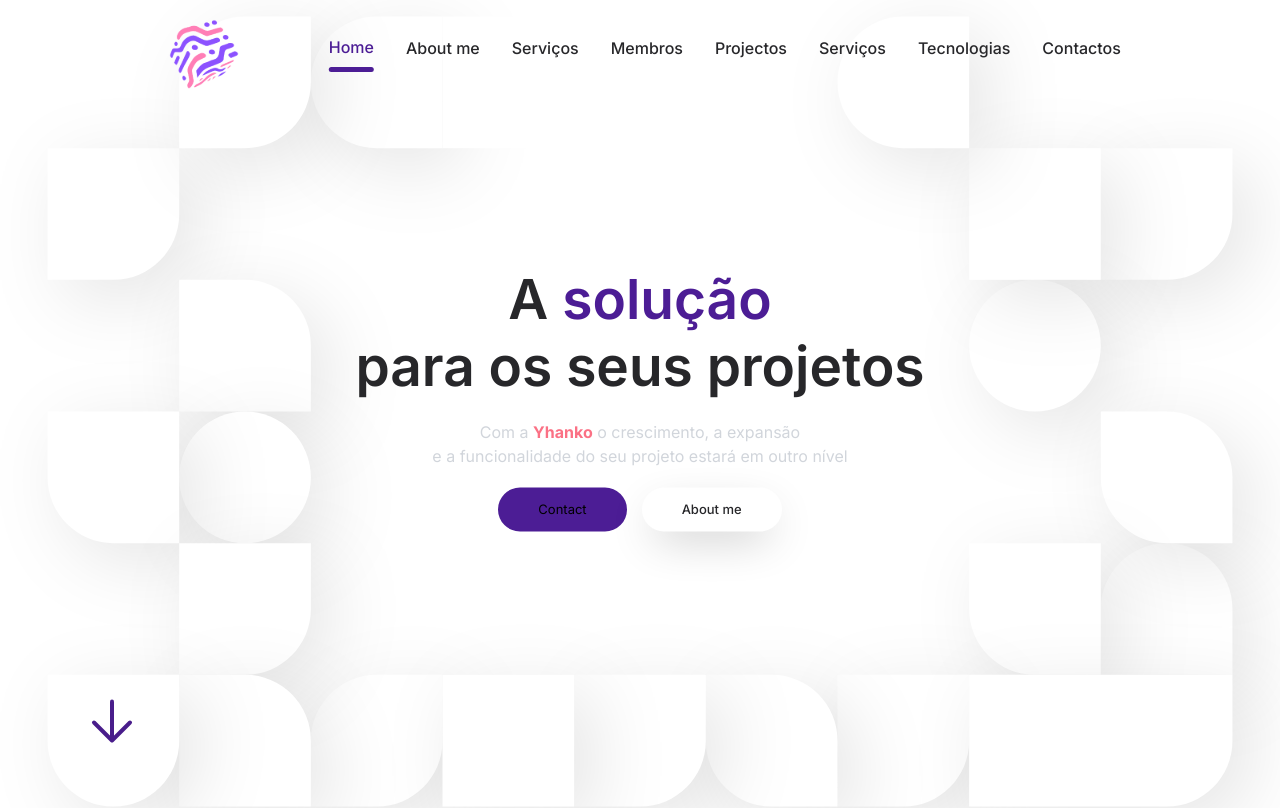
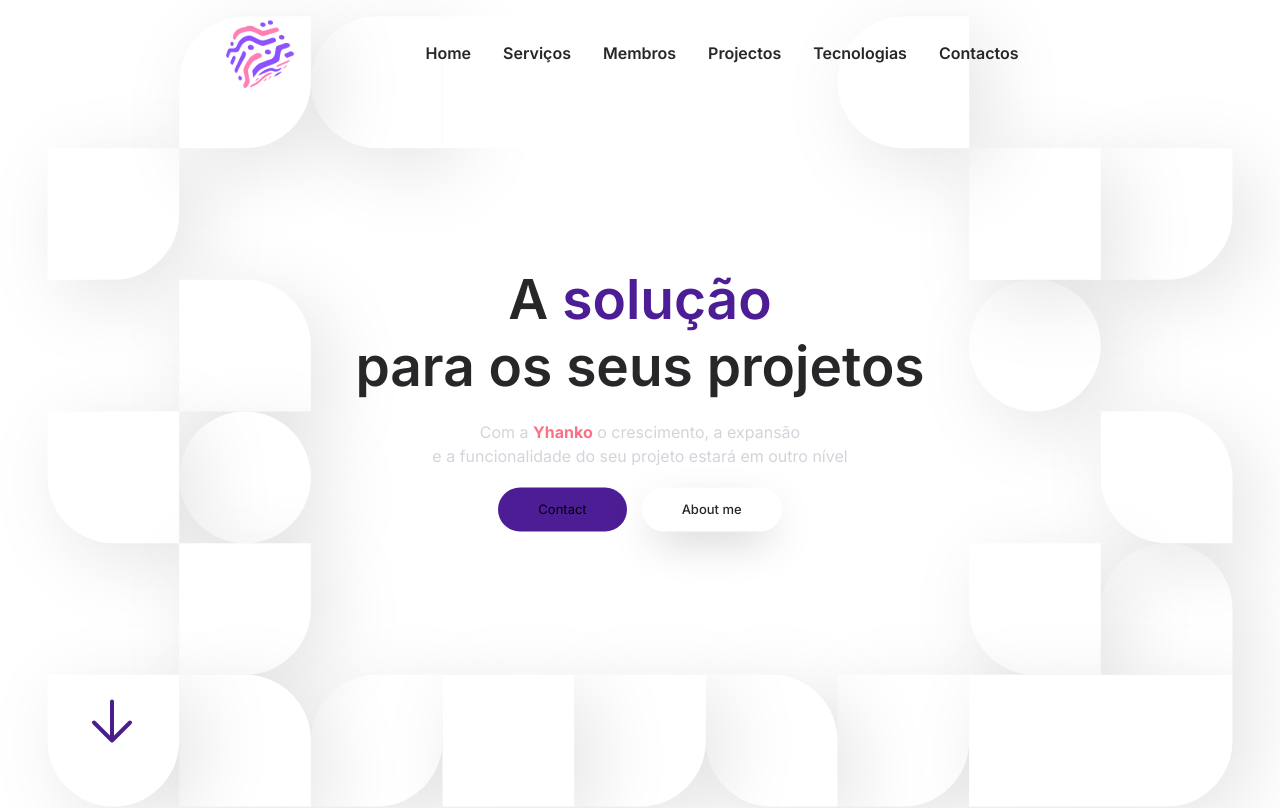
Before and after one commit to Yhanko/yhanko, a Next.js app: page / in a window 1280 px wide. Shown: the top 808 px of the page. Built offline with nearby package versions, Linux system fonts and the light colour scheme.

Commit message:
done the header alteration

```diff
--- a/src/components/Header.tsx
+++ b/src/components/Header.tsx
@@ -22,22 +22,17 @@ export function Header(){
 
     return(
         <header className={`fixed  flex justify-around h-[6rem] transition-all duration-75 items-center z-10 w-screen ${scrolled && "backdrop-blur-md bg-white/30"}`}>
-            <div className="translate-x-[20%] mt-[40px]">
+            <div className="translate-x-[25%] mt-[40px] hover:cursor-pointer">
             <Image src={logo} alt="logo" />
             </div>
-            <nav className=" px-4">
-              <ul className="flex justify-center font-medium items-center text-zinc-800 gap-[32px] translate-x-[-10%] ">
-                <li className="text-violet-900 flex flex-col  gap-2 mt-[10px] hover:cursor-pointer">
-                  <span>Home</span>
-                  <div className="w-[45px] h-[5px] rounded-full bg-violet-900"></div>
-                </li>
-                <li className="hover:cursor-pointer">About me</li>
-                <li className="hover:cursor-pointer">Serviços</li>
-                <li className="hover:cursor-pointer">Membros</li>
-                <li className="hover:cursor-pointer">Projectos</li>
-                <li className="hover:cursor-pointer">Serviços</li>
-                <li className="hover:cursor-pointer">Tecnologias</li>
-                <li className="hover:cursor-pointer">Contactos</li>
+            <nav className="w-[40rem] translate-x-[-20%]">
+              <ul className="flex justify-center font-medium items-center text-zinc-800 gap-[32px]">
+                <li className="hover:cursor-pointer mt-[10px] hover:text-violet-900 font-semibold">Home</li>
+                <li className="hover:cursor-pointer mt-[10px] hover:text-violet-900 font-semibold">Serviços</li>
+                <li className="hover:cursor-pointer mt-[10px] hover:text-violet-900 font-semibold">Membros</li>
+                <li className="hover:cursor-pointer mt-[10px] hover:text-violet-900 font-semibold">Projectos</li>
+                <li className="hover:cursor-pointer mt-[10px] hover:text-violet-900 font-semibold">Tecnologias</li>
+                <li className="hover:cursor-pointer mt-[10px] hover:text-violet-900 font-semibold">Contactos</li>
               </ul>
             </nav>
         </header>
```
